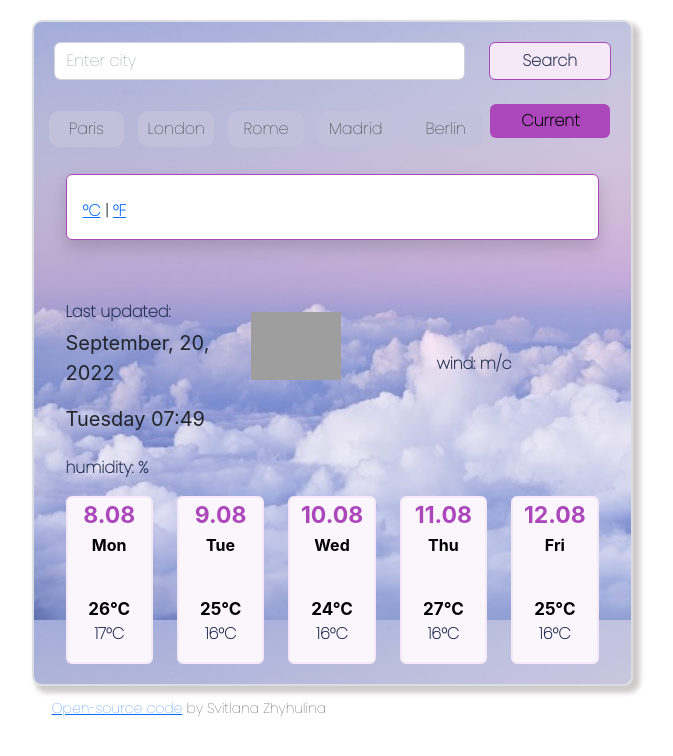
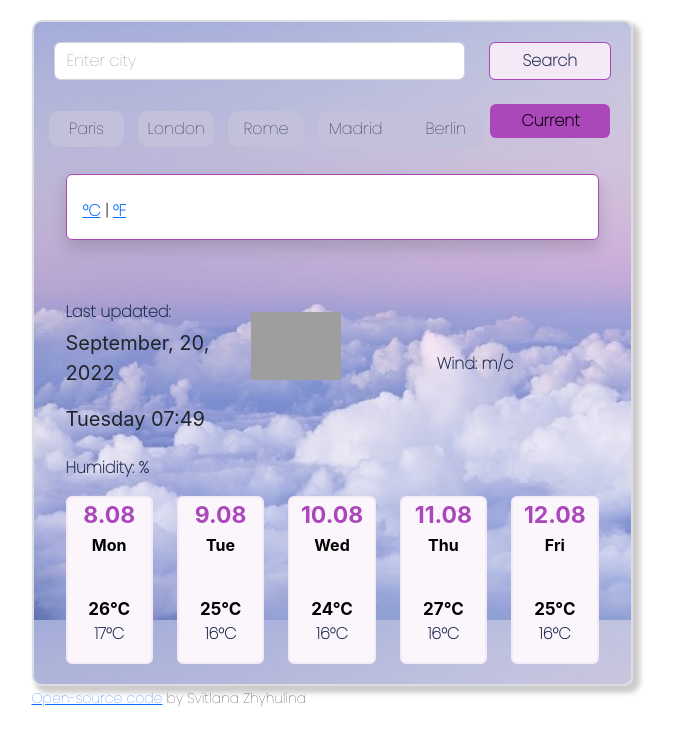
Before and after one commit to Svit-Zh/weather_project, a website built with Parcel: page index.html in a window 1280 px wide. Shown: the whole page, without its empty margins (308-981 px from the left). Built offline with nearby package versions, Linux system fonts and the light colour scheme; no server answers; grey boxes are pictures that could not be loaded.

Commit message:
weather description capitalization

```diff
--- a/index.html
+++ b/index.html
@@ -81,7 +81,7 @@
               <p class="day" id="current-date"></p>
               <p class="time" id="current-time"></p>
               <p class="humidity">
-                humidity: <span id="humidity"></span> %
+                Humidity: <span id="humidity"></span> %
               </p>
             </div>
             <div class="col-4">
@@ -99,7 +99,7 @@
               <span class="big-degree" id="temperature">
               </span>
               <p class="wind">
-                wind: <span id="wind"></span> m/c
+                Wind: <span id="wind"></span> m/c
               </p>
             </div>
           </div>
--- a/src/index.js
+++ b/src/index.js
@@ -13,7 +13,7 @@ function formatDate(date) {
     "September",
     "October",
     "November",
-    "December"
+    "December",
   ];
   let month = months[currentMonth];
   let year = date.getFullYear();
@@ -39,7 +39,7 @@ function formatHours(date) {
     "Wednesday",
     "Thursday",
     "Friday",
-    "Saturday"
+    "Saturday",
   ];
   let day = days[dayIndex];
 
--- a/src/style.css
+++ b/src/style.css
@@ -69,11 +69,6 @@ h1,
   font-family: -apple-system, BlinkMacSystemFont, "Segoe UI", Roboto, Oxygen,
     Ubuntu, Cantarell, "Open Sans", "Helvetica Neue", sans-serif;
 }
-small {
-  position: relative;
-  margin-left: 20px;
-  top: 10px;
-}
 .last,
 .humidity,
 .overcast,
@@ -102,6 +97,7 @@ h1 {
 .time {
   font-size: 20px;
 }
+
 .humidity {
   padding-top: 6px;
 }
@@ -116,6 +112,7 @@ h1 {
 }
 .overcast {
   padding-top: 23px;
+  text-transform: capitalize;
 }
 .card {
   background-color: #faf6fc;
```
